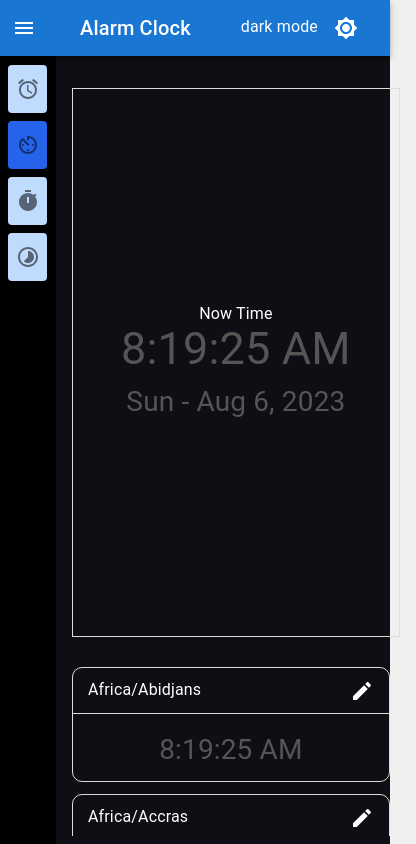
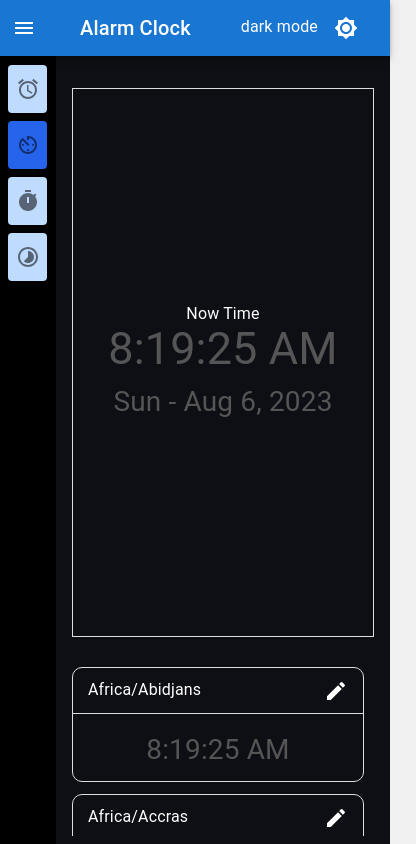
Before and after one commit to ayushivivek/alram, a Next.js app: page /time in a window 390 px wide. Shown: the whole page, 416 px wide, since content can reach past the window. Built offline with nearby package versions, Linux system fonts and the light colour scheme.

Commit message:
Fixed chnages

```diff
--- a/styles/globals.css
+++ b/styles/globals.css
@@ -123,7 +123,7 @@ body {
     overflow-x: hidden;
   }
   .css-15yma32-MuiDrawer-docked .MuiDrawer-paper {
-    position: fixed;
+    position: fixed !important;
     left: 0;
     transition: all ease 0.7s;
   }
@@ -136,7 +136,7 @@ body {
     transition: all ease 0.7s;
   }
   .css-8atqhb {
-    width: calc(100% - 56px);
+    width: calc(100% - 56px) !important;
   }
   .list {
     max-height: 500px;
```
